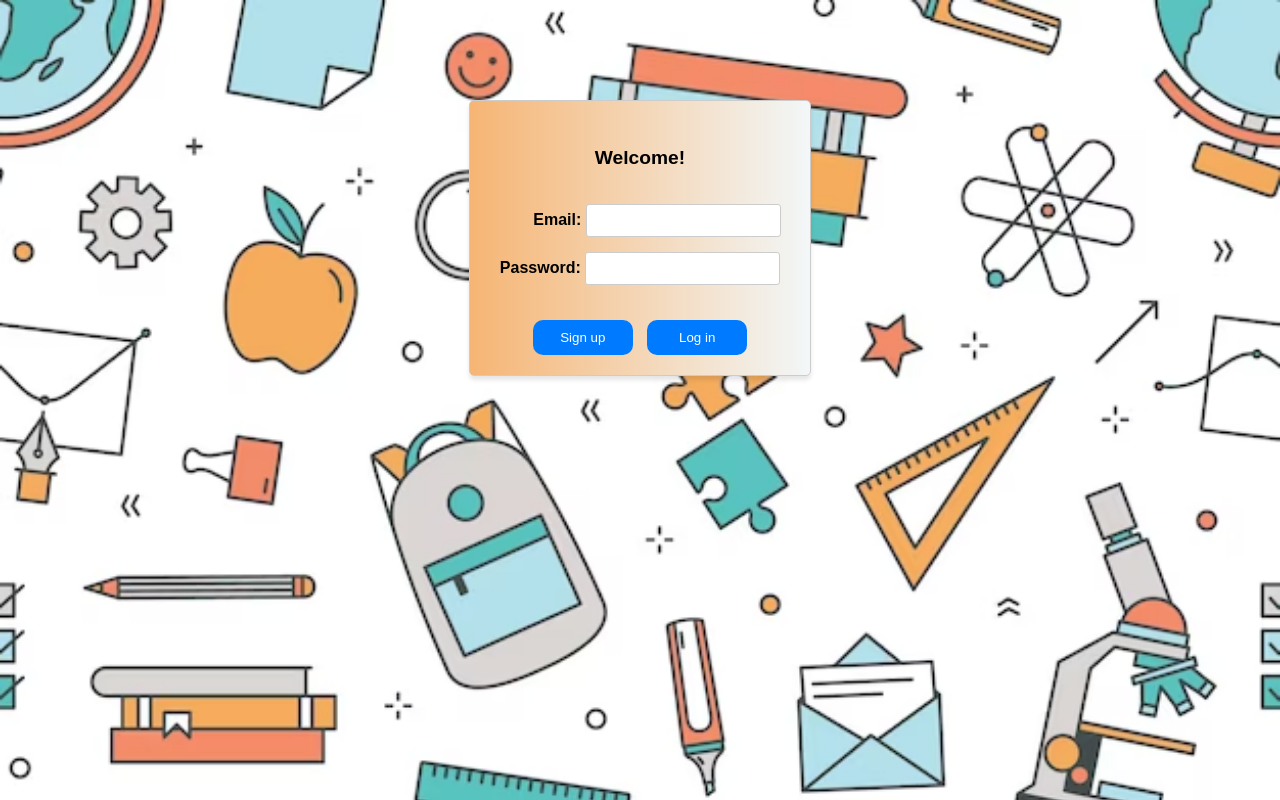
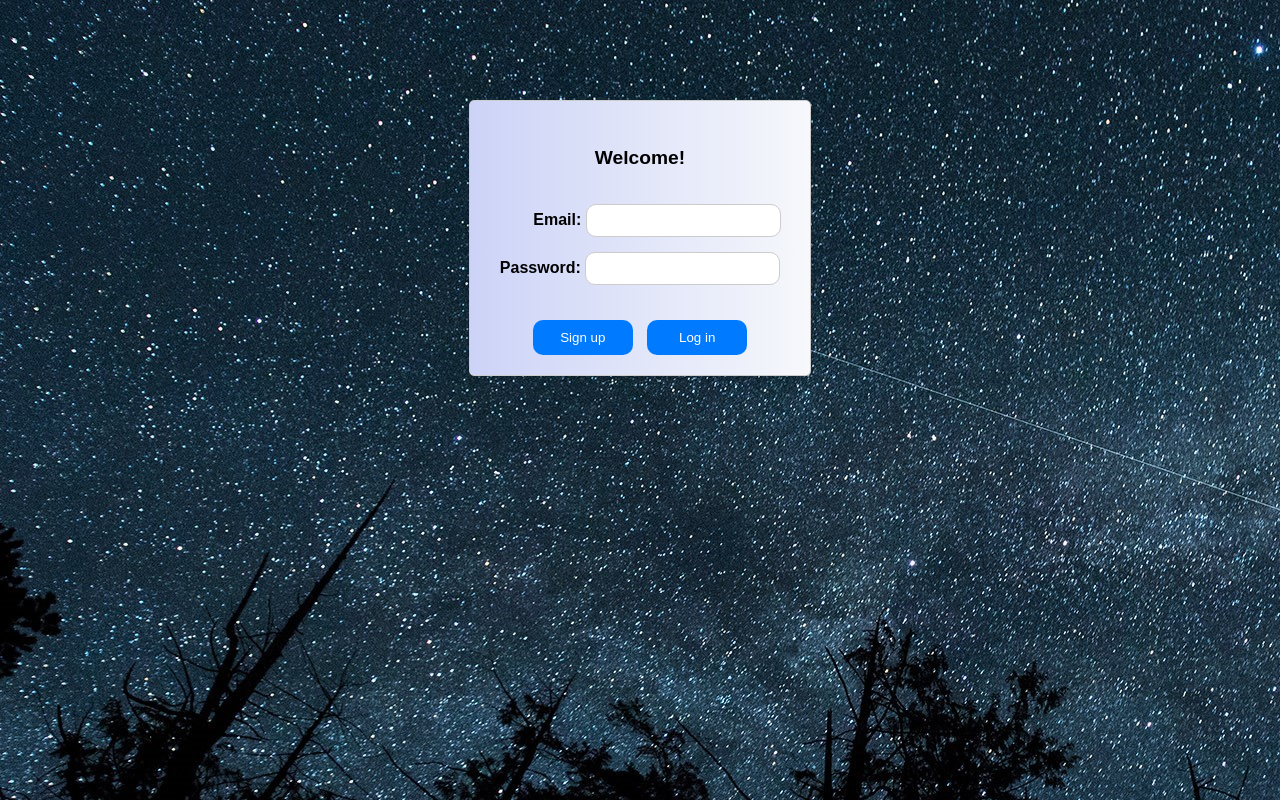
Before and after one commit to julian-deleon/File-Storage-Site, a website with bundled scripts: page index.html in a window 1280 px wide. Built offline with nearby package versions, Linux system fonts and the light colour scheme; no server answers.

Commit message:
home screen background

```diff
--- a/styling.css
+++ b/styling.css
@@ -87,8 +87,8 @@
 /* Welcome Screen */
 
 .welcome-body {
-  background-image: url('images/modern-seamless-pattern-with-school-supplies-white-background_198278-1464.avif'); /* Replace with the actual path */
-  background-size: cover; /* Adjust as needed */
+  background-image: url('images/istockphoto-165503554-612x612.jpg'); /* Replace with the actual path */
+  background-size: auto;
   background-repeat: no-repeat;
 }
 
@@ -102,7 +102,7 @@
   border: 1px solid #ccc;
   border-radius: 5px;
   box-shadow: 0 4px 4px rgba(0, 0, 0, 0.1);
-  background-image: linear-gradient(to left, #f2f7f8, #f6b574);
+  background-image: linear-gradient(to left, #f6f8fb, #ccd3f7);
 }
 
 .welcome-screen h4 {
@@ -129,7 +129,7 @@
   padding: 8px;
   margin-bottom: 15px;
   border: 1px solid #ccc;
-  border-radius: 3px;
+  border-radius: 10px;
 }
 
 .welcome-screen button {
```
Also changed, not shown: images/dog-1.jpg (deleted), images/istockphoto-165503554-612x612.jpg (added), images/seamless-pattern-with-garden-things-tools-flowers-herbs-plants-repeat-background-with-gardening-equipment-flat-spring-texture-vector.jpg (deleted).
